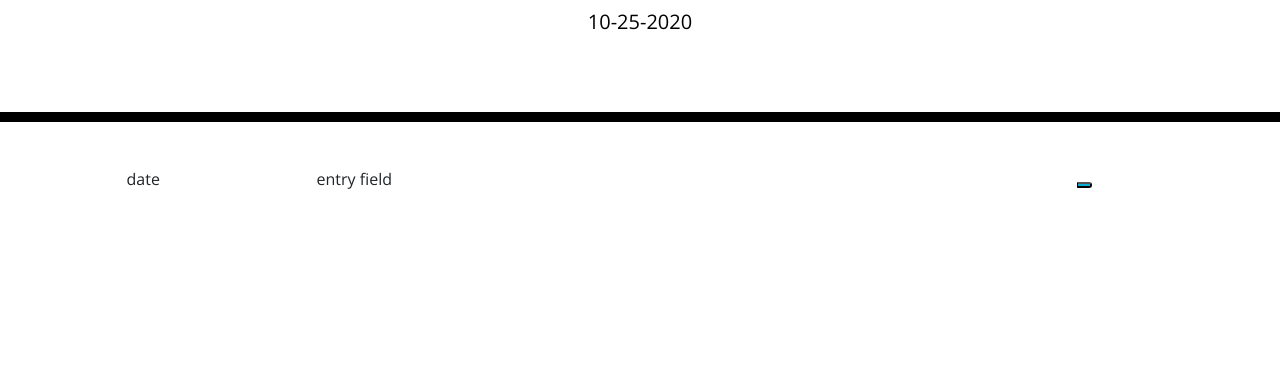
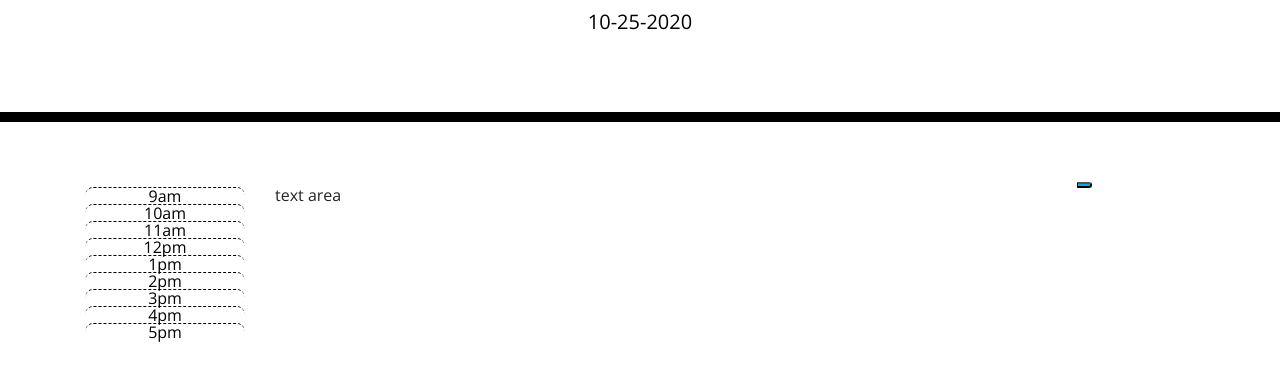
Before and after one commit to AmyPaschke/05_Work-Day-Scheduler, a plain HTML site: page index.html in a window 1280 px wide. Shown: the part 182-562 px from the top of the page. Drawn offline with nearby package versions, Linux system fonts and the light colour scheme.

Commit message:
added hours to column on html using JS

```diff
--- a/assets/script.js
+++ b/assets/script.js
@@ -1,6 +1,4 @@
 /*GIVEN I am using a daily planner to create a schedule
-WHEN I open the planner
-THEN the current day is displayed at the top of the calendar
 WHEN I scroll down
 THEN I am presented with time blocks for standard business hours
 WHEN I view the time blocks for that day
@@ -13,10 +11,21 @@ WHEN I refresh the page
 THEN the saved events persist */
 
 let currentDay = document.getElementById("current-day");
-let hoursOfDay = document.getElementById("hours");
 let entryField = document.getElementById("entry-field");
 let saveButton = document.querySelector("saveBtn");
 
 //sets the date with the help of Moment.js
 let today = moment();
 currentDay.textContent = today.format("MM-DD-YYYY");
+
+//array used to loop through the times of the day
+let hours = ["9am", "10am", "11am", "12pm", "1pm", "2pm", "3pm", "4pm", "5pm"];
+let hoursOfDay = document.getElementById("hours");
+
+for (let i = 0; i < hours.length; i++) {
+    let hoursDiv = document.createElement("div");
+    hoursDiv.textContent = hours[i];
+    hoursOfDay.appendChild(hoursDiv);
+    hoursDiv.setAttribute("class", "hour time-block");
+
+}
--- a/assets/style.css
+++ b/assets/style.css
@@ -1,10 +1,10 @@
 body {
-  font-family: 'Open Sans', sans-serif;
+  font-family: "Open Sans", sans-serif;
   font-size: 16px;
   line-height: 1;
 }
 
-textarea{
+textarea {
   background: transparent;
   border: none;
   resize: none;
@@ -21,11 +21,11 @@ textarea{
   border-bottom: 10px solid black;
 }
 
-.description{
+.description {
   white-space: pre-wrap;
 }
 
-.time-block{
+.time-block {
   text-align: center;
   border-radius: 15px;
 }
@@ -33,7 +33,7 @@ textarea{
 .row {
   white-space: pre-wrap;
   height: 80px;
-  border-top: 1px solid white;;
+  border-top: 1px solid white;
 }
 
 .hour {
@@ -61,11 +61,11 @@ textarea{
   border-left: 1px solid black;
   border-top-right-radius: 15px;
   border-bottom-right-radius: 15px;
-  background-color: #06AED5;
+  background-color: #06aed5;
   color: white;
 }
 
 .saveBtn i:hover {
   font-size: 20px;
-  transition: all .3s ease-in-out;
+  transition: all 0.3s ease-in-out;
 }
--- a/index.html
+++ b/index.html
@@ -31,11 +31,11 @@
     <div class="container">
       <!-- Timeblocks go here -->
       <div class="row">
-        <div class="col-md-2" id="hours">
-          date
+        <div class="col-md-2">
+          <div id="hours"></div>
         </div>
         <div class="col-md-8" id="entry-field">
-          entry field
+          <div class="textarea">text area</div>
         </div>
         <div class="col-md-2">
           <button class="saveBtn"></button>
```
